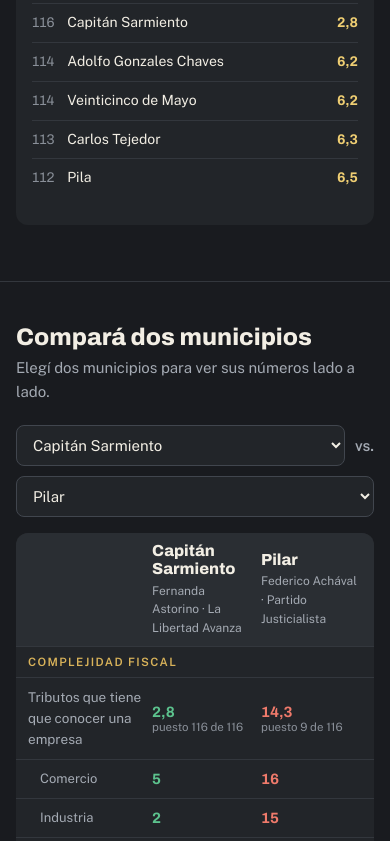
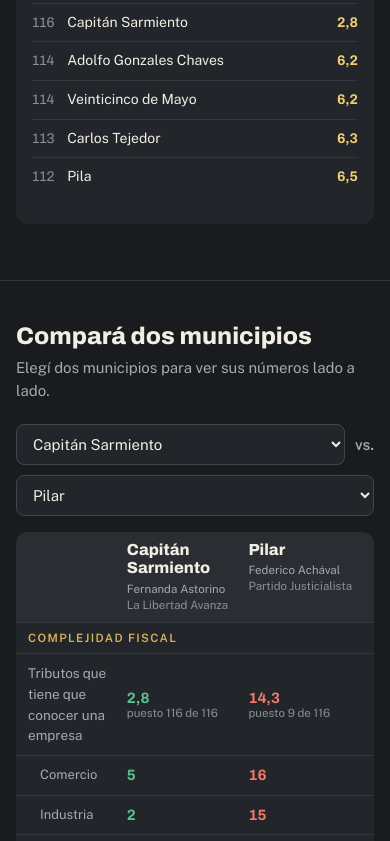
Before and after one commit to tadeoquintela/tadeoquintela.github.io, a plain HTML site: page publicaciones/relevamiento-fiscal-pba/index.html in a window 390 px wide. Shown: the part 2050-2891 px from the top of the page. Drawn offline with nearby package versions, Linux system fonts and the light colour scheme.

Commit message:
Ficha y Comparar: nombres sin cortes raros en el celular, intendente y partido en renglones
Co-Authored-By: Claude Opus 5.5 <noreply@anthropic.com>

```diff
--- a/publicaciones/relevamiento-fiscal-pba/index.html
+++ b/publicaciones/relevamiento-fiscal-pba/index.html
@@ -116,7 +116,9 @@ h1 em{font-style:normal;color:var(--gold-hi)}
 /* ficha panel */
 .ficha{background:var(--panel);border-radius:12px;position:sticky;top:calc(env(safe-area-inset-top, 0px) + 72px);max-height:calc(100vh - 92px);overflow-y:auto;overscroll-behavior:contain}
 .f-cab{padding:20px 22px 14px;display:flex;gap:12px;align-items:flex-start}
-.f-cab h2{font:800 30px/1.05 var(--display);font-stretch:108%;margin:0;overflow-wrap:anywhere}
+.f-cab > div{flex:1;min-width:0}
+/* long names break between syllables, never letter by letter */
+.f-cab h2{font:800 30px/1.05 var(--display);font-stretch:108%;margin:0;overflow-wrap:break-word;hyphens:auto;-webkit-hyphens:auto}
 .f-cab p{margin:6px 0 0;color:var(--muted);font-size:13px}
 .f-gob{display:flex;flex-wrap:wrap;gap:6px 8px;align-items:center}
 .f-gob b{color:var(--fg);font-weight:600}
@@ -266,8 +268,10 @@ footer b{color:var(--fg);font:700 13px var(--display);letter-spacing:.12em;text-
 .cmp{max-width:820px;background:var(--panel);border-radius:12px;overflow:hidden}
 .cmp-f{display:grid;grid-template-columns:minmax(0,1.15fr) minmax(0,1fr) minmax(0,1fr);gap:12px;padding:10px 18px;border-top:1px solid var(--line);align-items:center}
 .cmp-f.cab-c{background:var(--panel2);border-top:0}
-.cmp-f.cab-c b{font:800 19px/1.15 var(--display);display:block;overflow-wrap:anywhere}
-.cmp-f.cab-c small{display:block;color:var(--muted);font-size:12px;margin-top:3px}
+.cmp-f.cab-c{align-items:start}
+.cmp-f.cab-c b{font:800 19px/1.15 var(--display);display:block;overflow-wrap:break-word;hyphens:auto;-webkit-hyphens:auto}
+.cmp-f.cab-c small{display:block;color:var(--muted);font-size:12px;line-height:1.3;margin-top:4px}
+.cmp-f.cab-c small.par{color:var(--dim);margin-top:1px}
 .cmp-f > span:first-child{color:var(--muted);font-size:13.5px}
 .cmp-f.sub > span:first-child{padding-left:12px;font-size:13px}
 .cmp-v{font:700 17px var(--display);font-variant-numeric:tabular-nums}
@@ -301,8 +305,14 @@ footer b{color:var(--fg);font:700 13px var(--display);letter-spacing:.12em;text-
   .buscar{margin-left:0;width:100%}
   .buscar input{width:100%}
   .rank li button{grid-template-columns:2.2em minmax(0,1fr) 5.6em;padding:10px 12px 10px 8px}
-  .cmp-f{padding:9px 12px;gap:8px}
+  .cmp-f{padding:9px 12px;gap:8px;grid-template-columns:minmax(0,.8fr) minmax(0,1fr) minmax(0,1fr)}
   .cmp-f.cab-c b{font-size:16px}
+  .cmp-f.cab-c small{font-size:11.5px}
+  /* ficha header: 'Ver resumen' gets its own row above, so the name uses the full width */
+  .f-cab{flex-wrap:wrap;row-gap:6px}
+  .f-cab > div{flex-basis:100%}
+  .f-cab button{order:-1}
+  .f-cab h2{font-size:clamp(25px,7.6vw,30px)}
   .cmp-v{font-size:15px}
   .cmp-sec{padding:8px 12px}
   .f-cab,.f-cuerpo{padding-left:16px;padding-right:16px}
@@ -868,8 +878,8 @@ function comparar() {
     return `<span class="cmp-v ${cl}">${txt}${sub ? `<small>${sub}</small>` : ''}</span>`;
   };
   const fila = (lab, fa, fb, sub) => `<div class="cmp-f${sub ? ' sub' : ''}"><span>${lab}</span>${fa}${fb}</div>`;
-  const quien = m => m.gob ? `${esc(m.gob.nom)} · ${esc(m.gob.par)}` : '';
-  let h = `<div class="cmp-f cab-c"><span></span><span><b>${esc(a.n)}</b><small>${quien(a)}</small></span><span><b>${esc(b.n)}</b><small>${quien(b)}</small></span></div>`;
+  const quien = m => m.gob ? `<small>${esc(m.gob.nom)}</small><small class="par">${esc(m.gob.par)}</small>` : '';   // intendente and party, each on its own line
+  let h = `<div class="cmp-f cab-c"><span></span><span><b>${esc(a.n)}</b>${quien(a)}</span><span><b>${esc(b.n)}</b>${quien(b)}</span></div>`;
   h += `<div class="cmp-sec">Complejidad fiscal</div>`;
   h += fila('Tributos que tiene que conocer una empresa', celda(a, a.cf, a.cf != null ? fx(a.cf, 1) : 'Sin ordenanza', a.cf != null ? `puesto ${a.rcf} de ${IDX.cf.n}` : '', b.cf, true),
     celda(b, b.cf, b.cf != null ? fx(b.cf, 1) : 'Sin ordenanza', b.cf != null ? `puesto ${b.rcf} de ${IDX.cf.n}` : '', a.cf, true));
```
